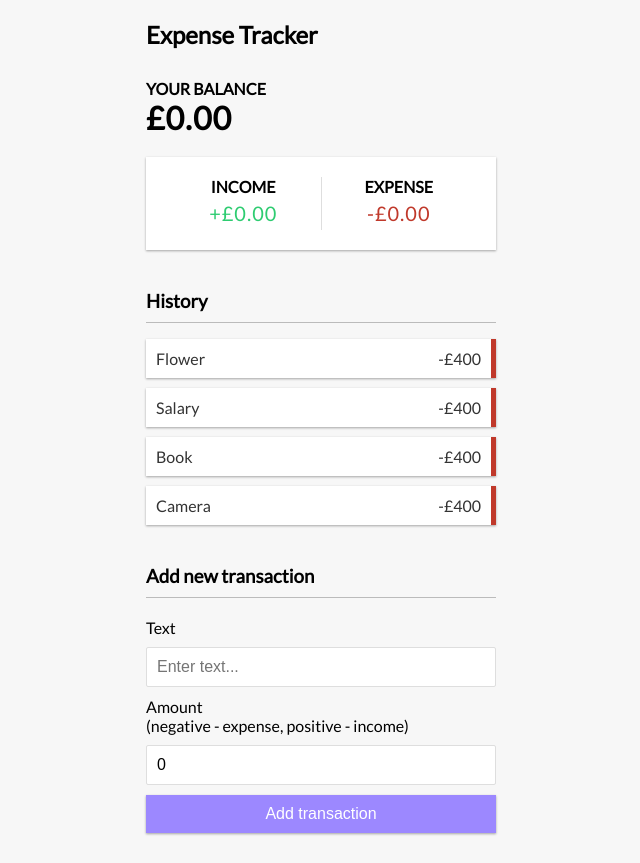
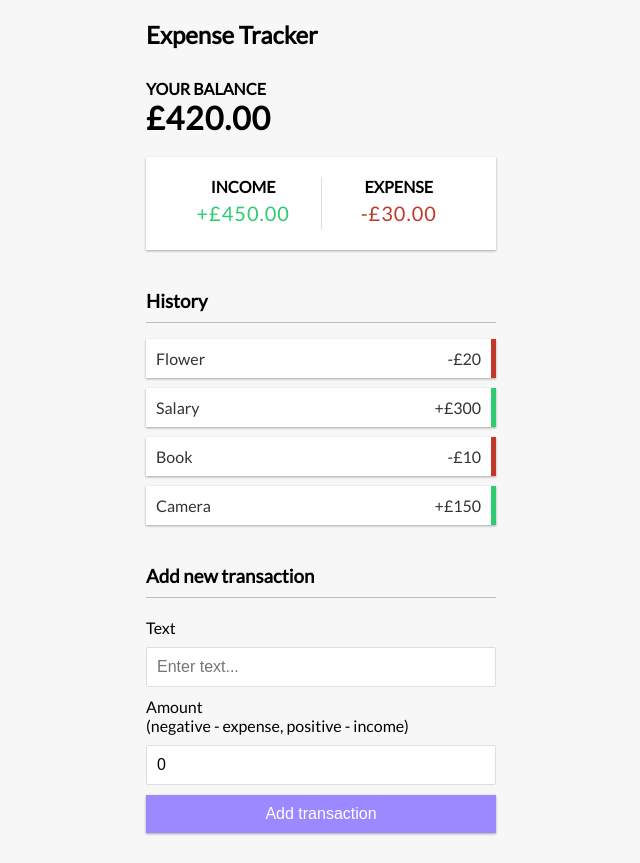
Before and after one commit to ChrisBaidoo/expense-tracker, a React (Create React App) app: page / in a window 1280 px wide. Shown: the whole page, without its empty margins (319-959 px from the left). Built offline with nearby package versions, Linux system fonts and the light colour scheme.

Commit message:
added delete transaction functionality

```diff
--- a/src/components/Balance.js
+++ b/src/components/Balance.js
@@ -1,10 +1,19 @@
-import React from 'react'
+import React, {useContext} from 'react'
+import {TransactionContext} from '../context/TransactionContext'
+
 
 export const Balance = () => {
+    const {transactions} = useContext(TransactionContext)
+
+    //Get total amount
+    const amounts = transactions.map(transaction => transaction.amount);
+
+    const total = amounts.reduce((acc, item) => (acc += item), 0).toFixed(2);
+
     return (
         <>
             <h4>Your Balance</h4>
-            <h1>£0.00</h1>
+            <h1>£{total}</h1>
         </>
     )
 }
--- a/src/components/IncomeExpenses.js
+++ b/src/components/IncomeExpenses.js
@@ -1,16 +1,34 @@
-import React from 'react'
+import React, {useContext} from 'react'
+import {TransactionContext} from '../context/TransactionContext'
+
 
 export const IncomeExpenses = () => {
+  const {transactions} = useContext(TransactionContext)
+
+  //Calculate the income and expense
+  const amounts = transactions.map(transaction => transaction.amount);
+
+  const income = amounts
+    .filter(item => item > 0)
+    .reduce((acc, item) => (acc += item), 0)
+    .toFixed(2);
+
+  const expense = (
+    amounts.filter(item => item < 0).reduce((acc, item) => (acc += item), 0) *
+    -1
+  ).toFixed(2);
+
+
     return (
         <div>
                <div className="inc-exp-container">
         <div>
           <h4>Income</h4>
-          <p className="money plus">+£0.00</p>
+    <p className="money plus">+£{income}</p>
         </div>
         <div>
           <h4>Expense</h4>
-          <p className="money minus">-£0.00</p>
+          <p className="money minus">-£{expense}</p>
         </div>
       </div>
         </div>
--- a/src/components/Transaction.js
+++ b/src/components/Transaction.js
@@ -1,9 +1,15 @@
-import React from 'react'
+import React, {useContext} from 'react'
+import {TransactionContext} from '../context/TransactionContext'
+
 
 export const Transaction = ({transaction}) => {
+    const {deleteTransaction} = useContext(TransactionContext)
+    const sign = transaction.amount < 0 ? '-': '+'
+
     return (
-        <li className="minus" key={transaction.id}>
-           {transaction.text} <span>-£400</span><button className="delete-btn">x</button>
+        <li className={transaction.amount < 0 ? 'minus' : 'plus'} key={transaction.id}>
+           {transaction.text} <span>{sign}£{Math.abs(transaction.amount)}</span>
+           <button onClick={()=>deleteTransaction(transaction.id)} className="delete-btn">x</button>
          </li>
     )
 }
--- a/src/context/TransactionContext.js
+++ b/src/context/TransactionContext.js
@@ -12,13 +12,23 @@ const initialState = {
          ]
 };
 
+//Create context
 export const TransactionContext = createContext(initialState)
 
+//Provider component
 export const TransactionProvider = (props) => {
     const [state, dispatch] = useReducer(transactionReducer, initialState)
 
+    //Actions
+    const deleteTransaction = (id) =>{
+        dispatch({
+            type: 'DELETE_TRANSACTION',
+            payload: id
+        });
+    }
+
     return(
-        <TransactionContext.Provider value={{transactions: state.transactions}}>
+        <TransactionContext.Provider value={{transactions: state.transactions, deleteTransaction} }>
             {props.children}
         </TransactionContext.Provider>
     )
--- a/src/reducer/transactionReducer.js
+++ b/src/reducer/transactionReducer.js
@@ -1,6 +1,12 @@
 
 export const transactionReducer = (state, action) => {
     switch(action.type) {
+        case 'DELETE_TRANSACTION':
+            return {
+                ...state,
+                transactions: state.transactions.filter(transaction => transaction.id !==
+                    action.payload)
+            }
         default:
              return state;
     }
```
